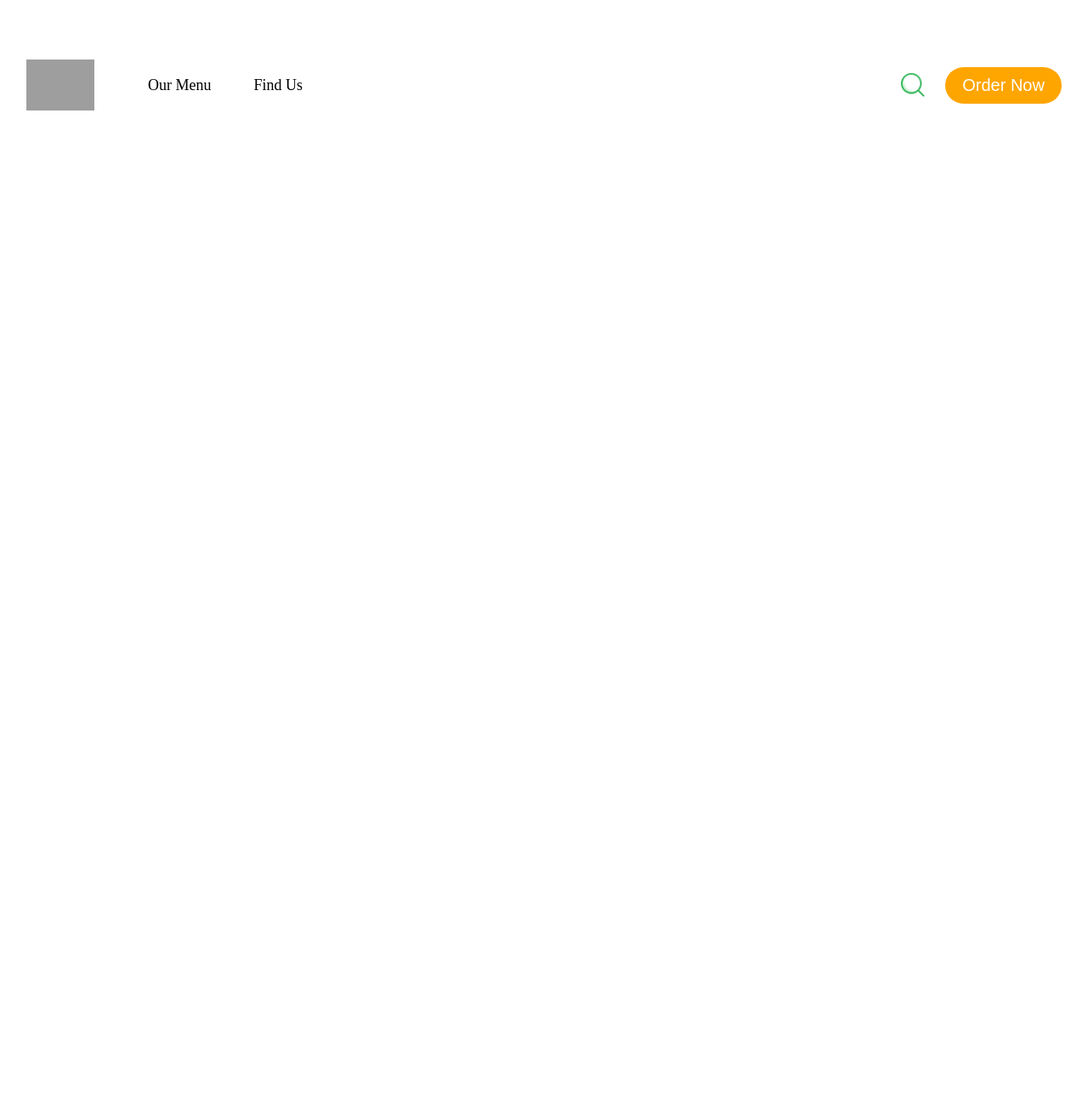
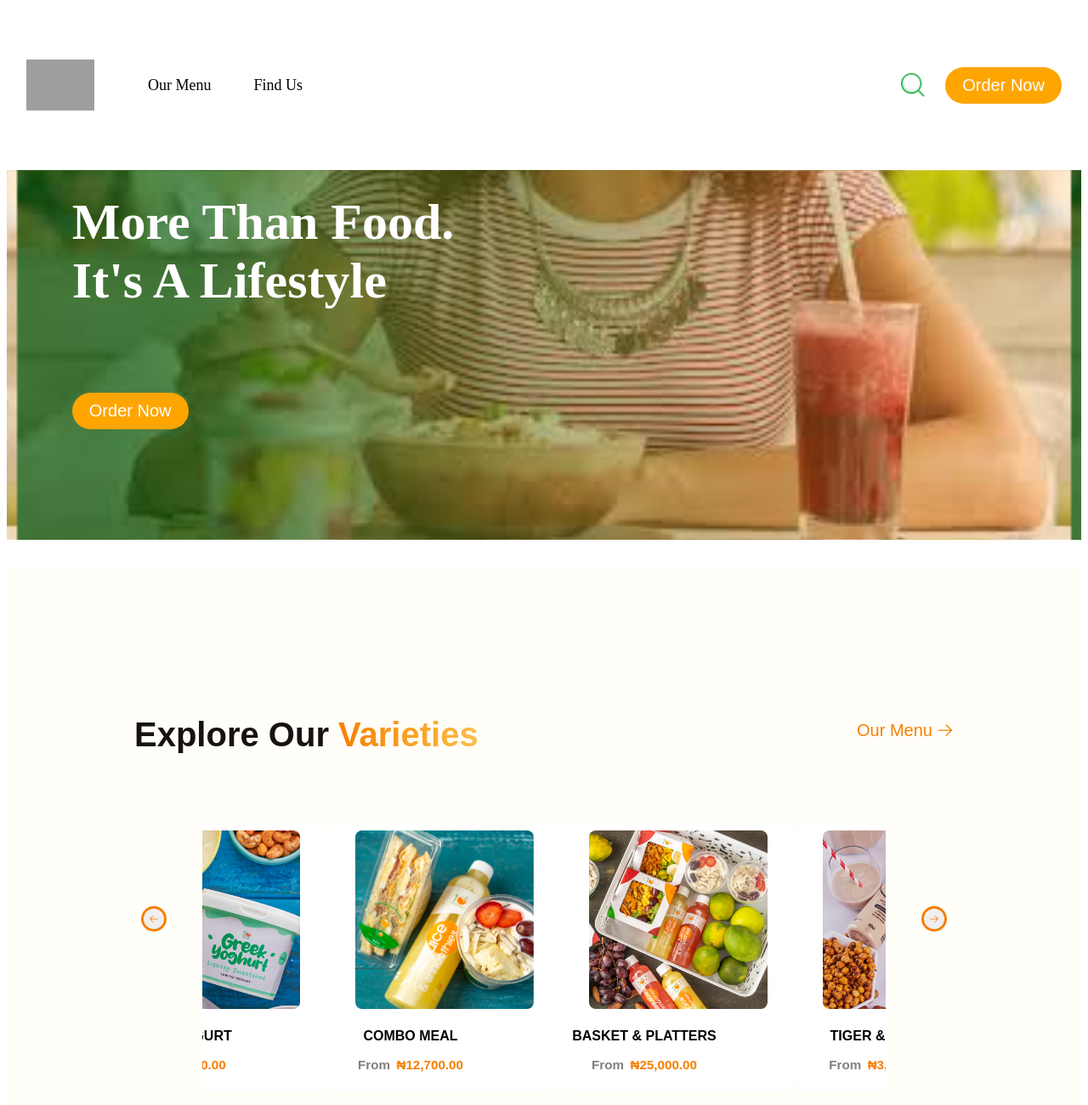
Before and after one commit to Assumpta-Chinonso1/sofresh-food-website, a React (Vite) app: page / in a window 1280 px wide. Shown: the top 1300 px of the page at 85% size. Before the commit the page ends 800 px from the top, so only its background shows below. Built offline with nearby package versions, Linux system fonts and the light colour scheme; grey boxes are pictures that could not be loaded.

Commit message:
new feature: Add Explore and Hero components

```diff
--- a/package.json
+++ b/package.json
@@ -10,8 +10,10 @@
     "preview": "vite preview"
   },
   "dependencies": {
+    "@heroicons/react": "^2.2.0",
     "react": "^19.1.0",
     "react-dom": "^19.1.0",
+    "react-icons": "^5.5.0",
     "react-router-dom": "^7.6.1"
   },
   "devDependencies": {
--- a/src/App.jsx
+++ b/src/App.jsx
@@ -1,11 +1,15 @@
 
 import React from 'react'
 import Navbar from './Navbar/Navbar'
+import Hero from './Heros/Hero'
+import Explore from './Explore/Explore'
 
 const App = () => {
   return (
-    <div>
+    <div className='app'>
       <Navbar/>
+    <Hero/>
+    <Explore/>
     </div>
   )
 }
--- /dev/null
+++ b/src/Explore/Explore.css
@@ -0,0 +1,176 @@
+.exploremenu {
+  display: flex;
+  flex-direction: column;
+  padding: 150px;
+  background-color: #fffef9;
+  font-family: 'Poppins', sans-serif;
+
+}
+
+.exploremenu-top {
+  display: flex;
+  justify-content: space-between;
+  align-items: center;
+}
+
+.exploremenu h1 {
+  font-size: 40px;
+  font-weight: 800;
+  color: #171212;
+  margin-bottom: 1rem;
+}
+
+.menu-gradient {
+  background: linear-gradient(to right, #f77f00, #fcbf49);
+  -webkit-background-clip: text;
+  -webkit-text-fill-color: transparent;
+  font-weight: bold;
+}
+
+.menu-label {
+  display: flex;
+  align-items: center;
+  font-size: 20px;
+  color: #f77f00;
+  font-weight: 500;
+  cursor: pointer;
+  transition: 0.3s;
+  transition: background-color 0.3s;
+}
+
+.menu-label:hover {
+  color: green;
+
+}
+
+.menu-label:hover .menu-arrow{
+  transform: rotateY(180deg);
+  transition: transform 1s;
+}
+
+
+.menu-arrow {
+  width: 20px;
+  height: 20px;
+  margin-left: 5px;
+  transition: transform 0.3s;
+}
+
+
+
+
+.explore-menu-lists {
+  position: relative;
+  width: 100%;
+  overflow: hidden;
+  padding: 3rem 5rem;
+  box-sizing: border-box;
+}
+
+.explore-menu-item {
+  display: flex;
+  gap: 5px;
+  overflow-x: auto;
+  scroll-behavior: auto;
+  padding: 1rem 0;
+  scrollbar-width: none;
+}
+
+.explore-menu-item::-webkit-scrollbar {
+  display: none;
+}
+
+
+.scroll-arrow-left,
+.scroll-arrow-right {
+  position: absolute;
+  top: 40%;
+  transform: translateY(-50%);
+  z-index: 100;
+  border: 3px solid #f77f00;
+  border-radius: 30px;
+  width: 30px;
+  height: 30px;
+  color: #f77f00;
+  cursor: pointer;
+  display: flex;
+  align-items: center;
+  justify-content: center;
+
+}
+
+.scroll-arrow-left {
+  left: 0.5rem;
+
+}
+.scroll-arrow-left:hover {
+  background-color: #f77f00;
+  color: #fff;
+  transition: 1s;
+}
+
+.scroll-arrow-right {
+  right: 0.5rem;
+
+}
+
+.scroll-arrow-right:hover {
+  background-color: #f77f00;
+  color: #fff;
+  transition: 1s;
+}
+
+
+.arrow-left,
+.arrow-right {
+  width: 20px;
+  height: 20px;
+}
+
+
+.explore-menu-list {
+  min-width: 250px;
+  background: white;
+  border-radius: 10px;
+  padding: 10px;
+  text-align: center;
+  transition: transform 0.2s;
+}
+
+.explore-menu-list:hover {
+  transform: scale(1.1ms);
+
+}
+
+.explore-menu-list img {
+  width: 210px;
+  height: 210px;
+  border-radius: 8px;
+  transition: transform 1s;
+  object-fit: cover;
+}
+
+.explore-menu-list img:hover {
+  transform: scale(1.05);
+}
+
+.explore-menu-list p {
+  font-weight: 600;
+  margin-top: 1.2rem;
+  padding-right: 5rem;
+  color: #000;
+  font-size: 1rem;
+}
+
+.explore-menu-list h2 {
+  margin-top: 0.6rem;
+  padding-right: 5rem;
+  font-size: 0.95rem;
+  color: gray;
+}
+
+.explore-menu-list .menu {
+  color: #f77f00;
+  font-weight: 600;
+  margin-left: 0.2rem;
+}
--- /dev/null
+++ b/src/Explore/Explore.jsx
@@ -0,0 +1,91 @@
+import './Explore.css';
+import { useRef, useEffect, useState } from 'react';
+import { menu_lists } from '../assets/assests';
+import {ArrowLeftIcon, ArrowRightIcon} from '@heroicons/react/24/solid'
+
+
+const Explore = () => {
+          const scrollRef = useRef(null);
+          const scrollInterval = useRef(null);
+
+          const [direction, setDirection] = useState('right');
+
+          const ITEM_WIDTH = 200;
+
+          const scroll = (dir)=> {
+                const container = scrollRef.current
+                if(!container) return;
+
+                const newScrollLeft = dir === 'left'
+                ? container.scrollLeft - ITEM_WIDTH
+               : container.scrollLeft + ITEM_WIDTH
+
+                container.scrollTo({
+                  left: newScrollLeft,
+                  behavior: 'smooth',
+                })
+              };
+
+              const autoScroll = () => {
+
+                const container = scrollRef.current;
+                if(!container) return;
+
+                const {scrollLeft, scrollWidth, clientWidth} = container;
+
+                if (scrollLeft + clientWidth >= scrollWidth - ITEM_WIDTH) {
+                  setDirection ('left');
+                } else if (scrollLeft <= 0){
+                  setDirection('right');
+                }
+                    scroll(direction)
+              }
+               useEffect(() => {
+               scrollInterval.current = setInterval(autoScroll, 2000);
+
+                    return () => {
+                  clearInterval(scrollInterval.current);
+                      };
+                  }, [direction]);
+
+
+
+        return (
+    <div className="exploremenu">
+
+      <div className="exploremenu-top">
+        <h1>
+          Explore Our <span className="menu-gradient">Varieties</span>
+        </h1>
+        <span className="menu-label">
+          Our Menu <ArrowRightIcon className="menu-arrow" />
+        </span>
+      </div>
+
+      <div className="explore-menu-lists">
+        <button className="scroll-arrow-left" onClick={() => scroll('left')}>
+          <ArrowLeftIcon className="arrow-left" />
+        </button>
+
+        <div className="explore-menu-item" ref={scrollRef}>
+          {menu_lists.map((item, index) => (
+            <div key={index} className="explore-menu-list">
+              <img src={item.menu_image} alt={item.menu_name} />
+              <p>{item.menu_name}</p>
+              <h2>
+                From <span className="menu">{item.menu_price}</span>
+              </h2>
+            </div>
+          ))}
+        </div>
+
+        <button className="scroll-arrow-right" onClick={() => scroll('right')}>
+          <ArrowRightIcon className="arrow-right" />
+        </button>
+      </div>
+    </div>
+  );
+}
+
+
+export default Explore;
--- /dev/null
+++ b/src/Heros/Hero.css
@@ -0,0 +1,48 @@
+.Hero{
+    height: 34vw;
+    margin: 30px auto;
+     background-image: url('/src/assets/sofreshbackground.jpeg');
+    background-size: contain;
+    background-position: center;
+    position: relative;
+
+}
+
+.hero{
+   position: absolute;
+   display: flex;
+   flex-direction: column;
+   align-items: start;
+   gap: 1.5vw;
+   max-width: 50%;
+   bottom: 30%;
+   left: 6vw;
+}
+
+.hero h1{
+    font-weight: bolder;
+    font-size: 60px;
+    color: white;
+     animation: slideUp 1.0s ease-out forwards ;
+     transition: transform 1s ease, opacity 1s ease;
+}
+
+.hero span{
+      font-weight: bolder;
+    font-size: 60px;
+    color: white;
+    animation: slideUp 1.05s ease-out forwards ;
+       transition: transform 1.s ease, opacity 1.1s ease;
+}
+
+.hero h1:hover{
+     transform: scale(3.05);
+  opacity: 0.9;
+
+}
+
+.hero span:hover{
+     transform: scale(3.05);
+  opacity: 0.9;
+
+}
--- /dev/null
+++ b/src/Heros/Hero.jsx
@@ -0,0 +1,27 @@
+import React from 'react'
+import './Hero.css'
+
+
+const Hero = () => {
+  return (
+    <div className='Hero'>
+         <div className="hero">
+                  <h1>
+                    More Than Food. <br />
+                    <span>It's A Lifestyle</span>
+                     </h1>
+
+                     <br />
+                <button className='btn'>Order  Now</button>
+               </div>
+
+
+
+
+    </div>
+
+
+  )
+}
+
+export default Hero
```
Also changed, not shown: 1 other file (tests, documents, lock files or other folders).
